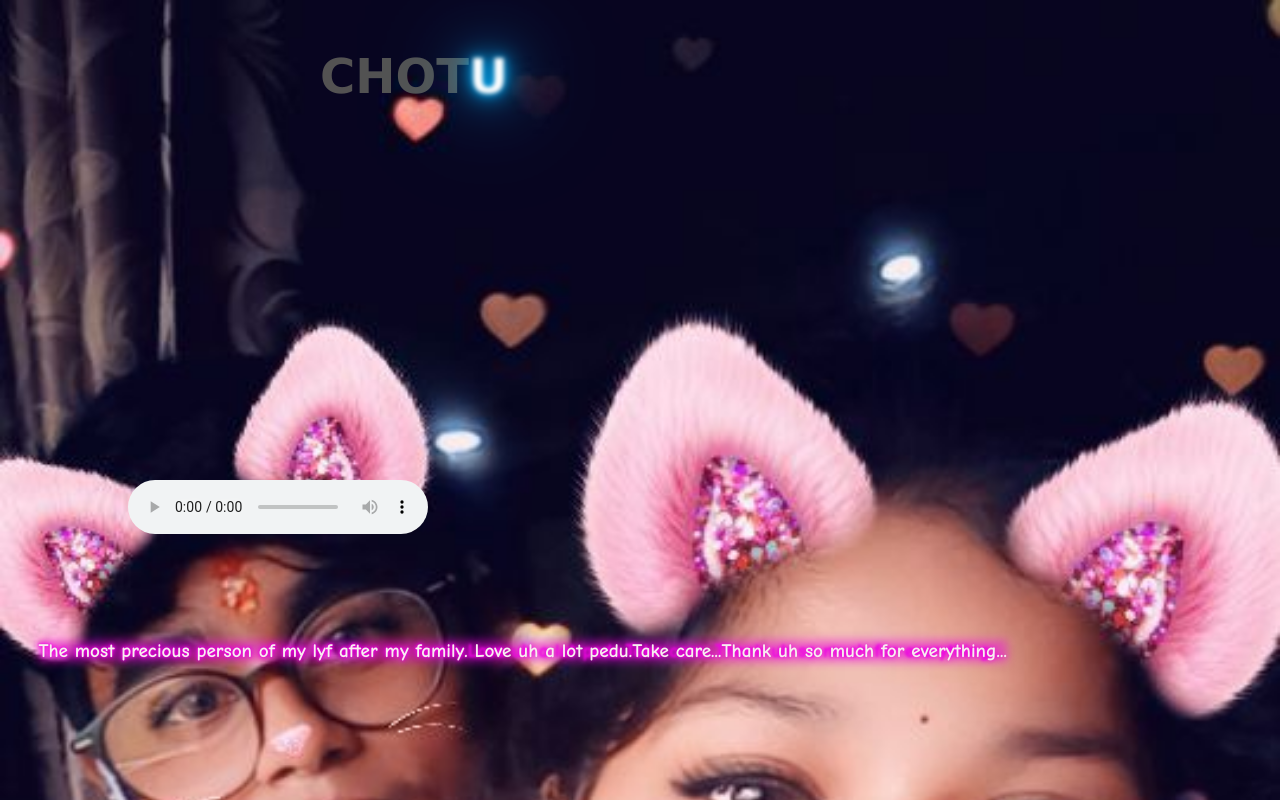
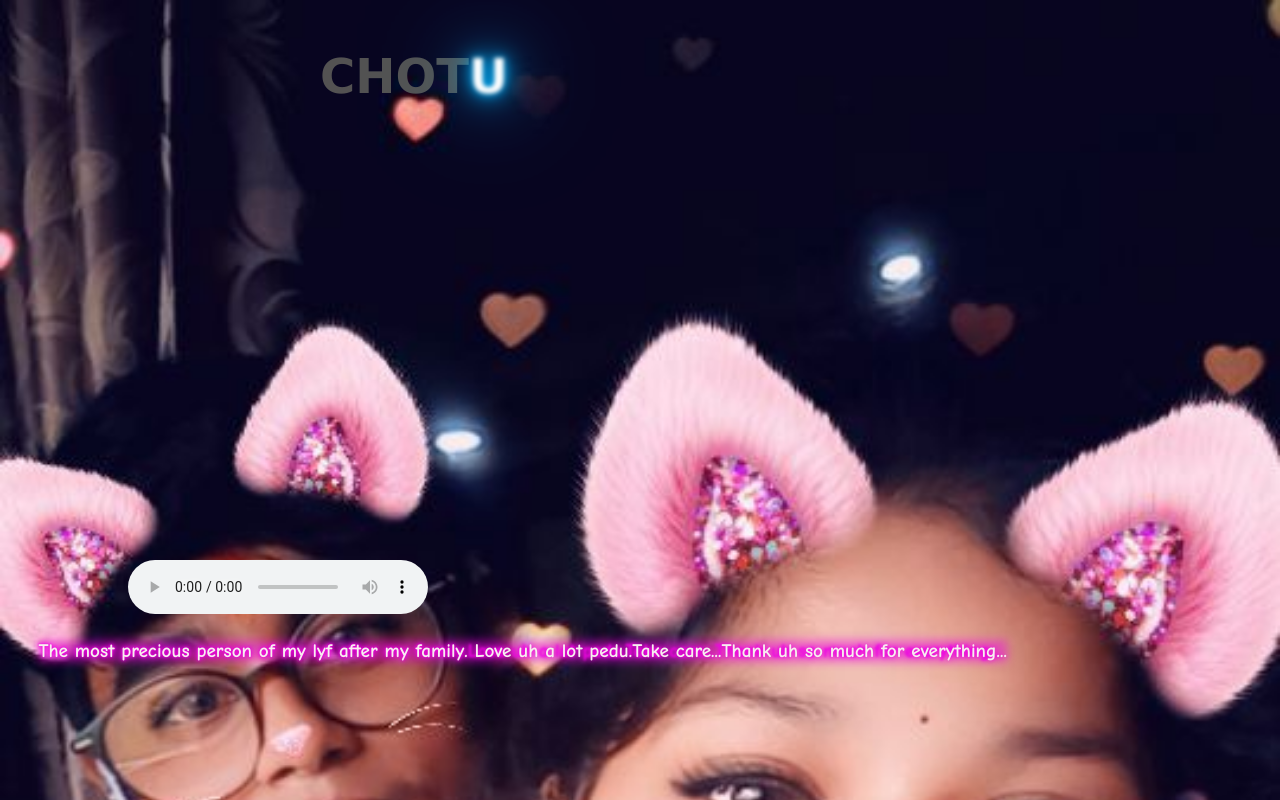
Before and after one commit to hritik-anmol/pedu, a plain HTML site: page index.html in a window 1280 px wide. Drawn offline with Linux system fonts and the light colour scheme.

Commit message:
Update index.css

```diff
--- a/index.css
+++ b/index.css
@@ -124,7 +124,7 @@ audio
     margin: 0;
     padding: 0;
     position: absolute;
-    top: 60%;
+    top: 70%;
     left: 10%;
-    size: 5em;
+    background-size: 5em;
 }
```
